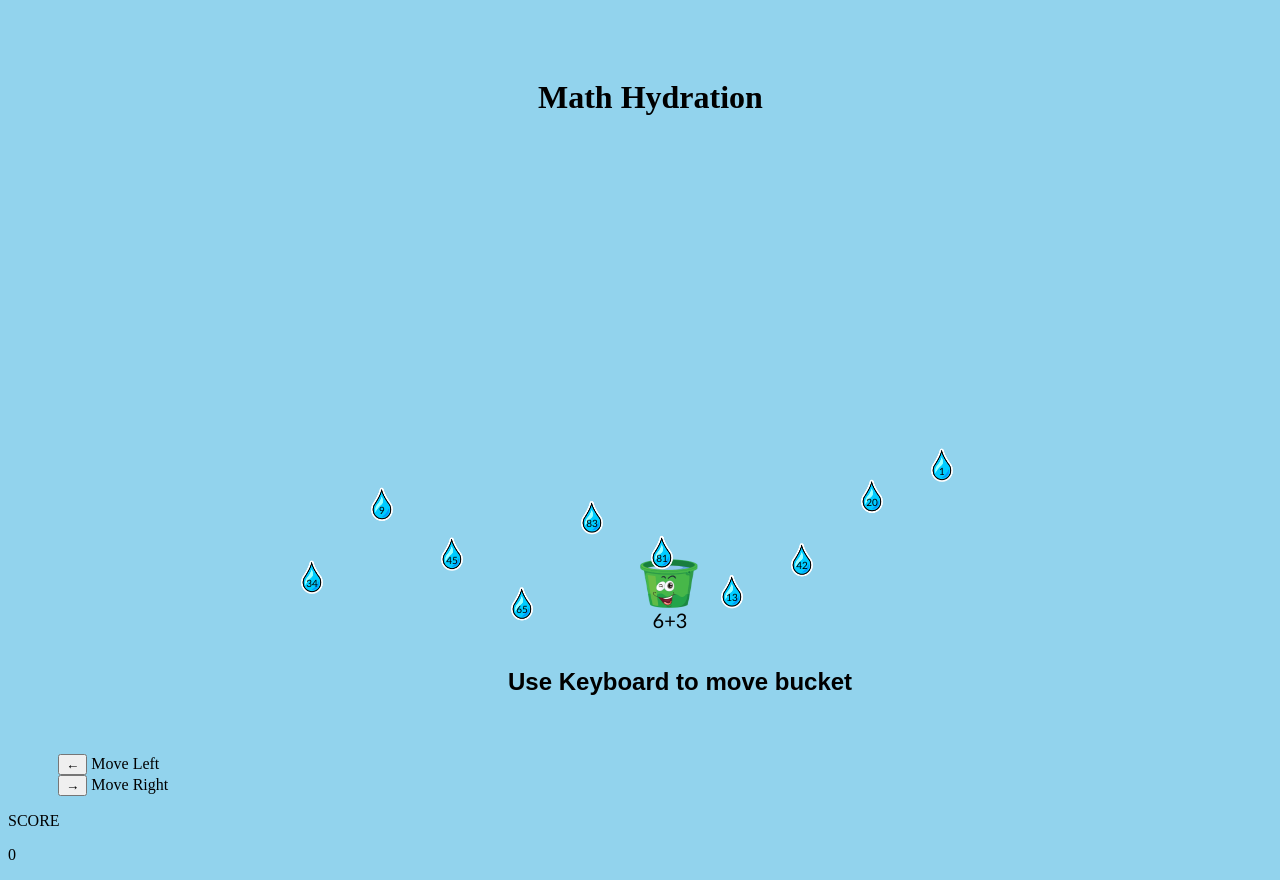
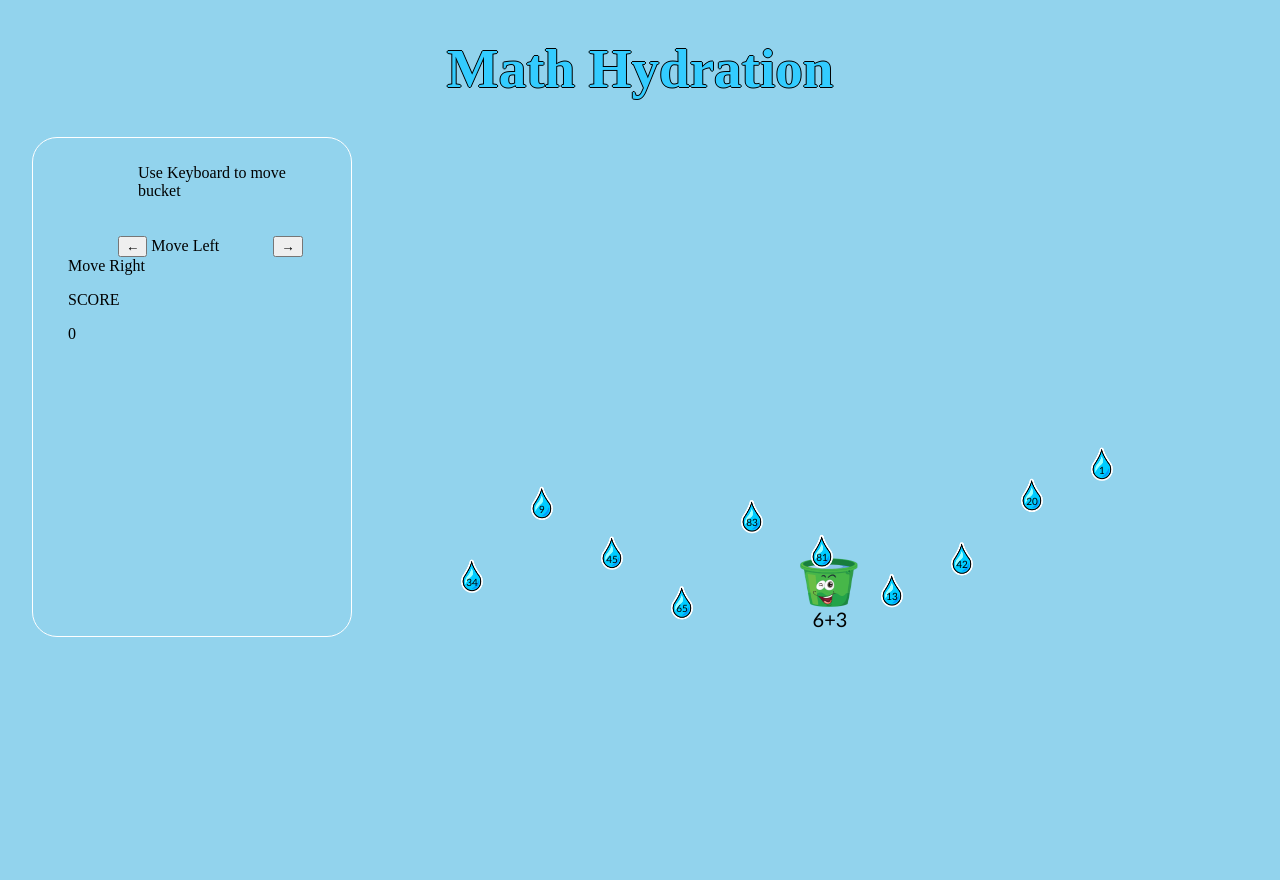
Before and after one commit to anajules94/BucketChallenge, a plain HTML site: page index.html in a window 1280 px wide. After the commit the page ends 800 px from the top, so only its background shows below. Drawn offline with nearby package versions, Linux system fonts and the light colour scheme.

Commit message:
game until wednesday night

```diff
--- a/index.html
+++ b/index.html
@@ -10,20 +10,19 @@
   <title>Bucket Challenge</title>
   <link rel="stylesheet" href="./styles/main.css">
 </head>
-
 <body>
-  <h1>Math Hydration</h1>
-  <canvas id="game" width="700" height="500"></canvas>
-  <div>
-  <h2 id= "keyInstruction">Use Keyboard to move bucket</h2>
-  <br />
-  <button class ="leftButton">&larr;</button> Move Left
-  <br/>
-  <button class ="rightButton">&rarr;</button> Move Right
-  </div>
-  <div>
+  <div class="game-container">
+    <h1 class= "title">Math Hydration</h1>
+    <div class="canvas-container">
+      <canvas id="game" width="700" height="500"></canvas>
+    </div>
+    <div class= "instruction-container">
+    <p class= "keyInstruction">Use Keyboard to move bucket</p>
+    <button class ="leftButton">&larr;</button> Move Left
+    <button class ="rightButton">&rarr;</button> Move Right
     <p>SCORE</p>
     <p id="score"></p>
+    </div>
   </div>
 </body>
 <script src="./javascript/game.js"></script>
--- a/styles/main.css
+++ b/styles/main.css
@@ -1,25 +1,42 @@
 body {
   background: #92d3ed;
-  padding-top: 50px;
-
+  padding: 0;
+  margin:0;
+}
+.game-container {
+  display: flex;
+  justify-content: center;
+  flex-wrap: wrap;
 }
 
-canvas {
-    padding-left: 0;
-    padding-right: 0;
-    margin-left: auto;
-    margin-right: auto;
-    display: block;
+.canvas-container {
+  flex-basis:70%;
+  display: flex;
+  justify-content: center;
+  order: 2;
 }
-h1 {
-  margin-left: 530px;
+.instruction-container {
+  flex-basis: 25%;
+  order: 1;
+  padding: 0 35px;
+  border: 1px solid white;
+  border-radius: 25px;
+  box-sizing: border-box;
+}
+.title {
+  flex-basis: 100%;
+  text-align: center;
+  color: #33ccff;
+  font-family: serif;
+  font-size: 55px;
+  text-shadow: -1px 0 black, 0 1px black, 1px 0 black, 0 -1px black;
 }
 h2 {
   font-family: sans-serif;
 }
 
-#keyInstruction {
-  margin-left: 500px;
+.keyInstruction {
+  margin-left: 70px;
   padding-top: 10px;
 }
 
@@ -32,3 +49,6 @@ h2 {
   margin-left: 50px;
 
 }
+.colorScore {
+
+}
```
